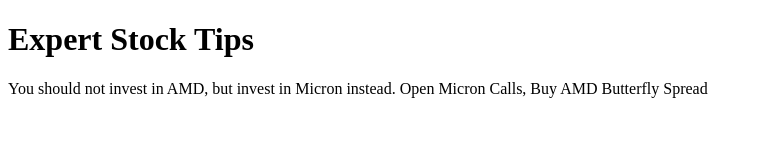
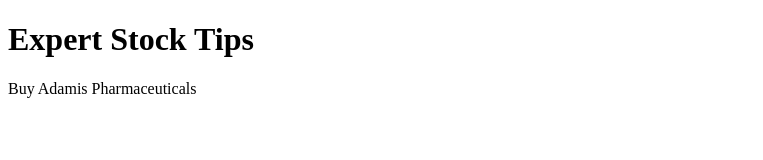
Before and after one commit to np4056/exploring-cs, a plain HTML site: page index.html in a window 1280 px wide. Shown: the whole page, without its empty margins (0-763 px from the left). Drawn offline with Linux system fonts and the light colour scheme.

Commit message:
Update index.html

```diff
--- a/index.html
+++ b/index.html
@@ -2,6 +2,6 @@
 <html>
  <body>
   <h1> Expert Stock Tips </h1>
-  <p1> You should not invest in AMD, but invest in Micron instead. Open Micron Calls, Buy AMD Butterfly Spread </p1>
+  <p1> Buy Adamis Pharmaceuticals </p1>
  </body>
 </html>
```
